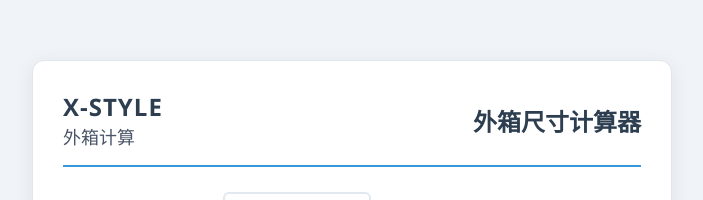
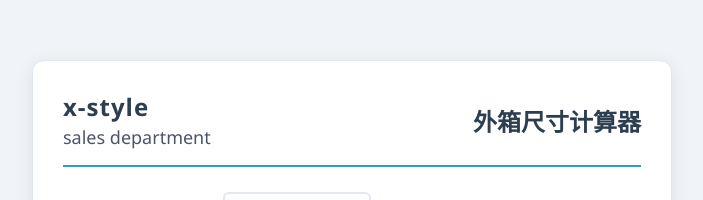
Before and after one commit to samhu1062-code/x-style.github.io, a plain HTML site: page index.html in a window 1280 px wide. Shown: the top 200 px of the page, without its empty margins (288-991 px from the left). Drawn offline with Linux system fonts and the light colour scheme.

Commit message:
Update index.html

```diff
--- a/index.html
+++ b/index.html
@@ -1,4 +1,3 @@
-
 <!DOCTYPE html>
 <html lang="zh-CN">
 <head>
@@ -140,8 +139,8 @@
     <div class="container">
         <div class="title-container">
             <div class="company-info">
-                <div class="company">X-STYLE</div>
-                <div class="department">外箱计算</div>
+                <div class="company">x-style</div>
+                <div class="department">sales department</div>
             </div>
             <h2>外箱尺寸计算器</h2>
         </div>
```
